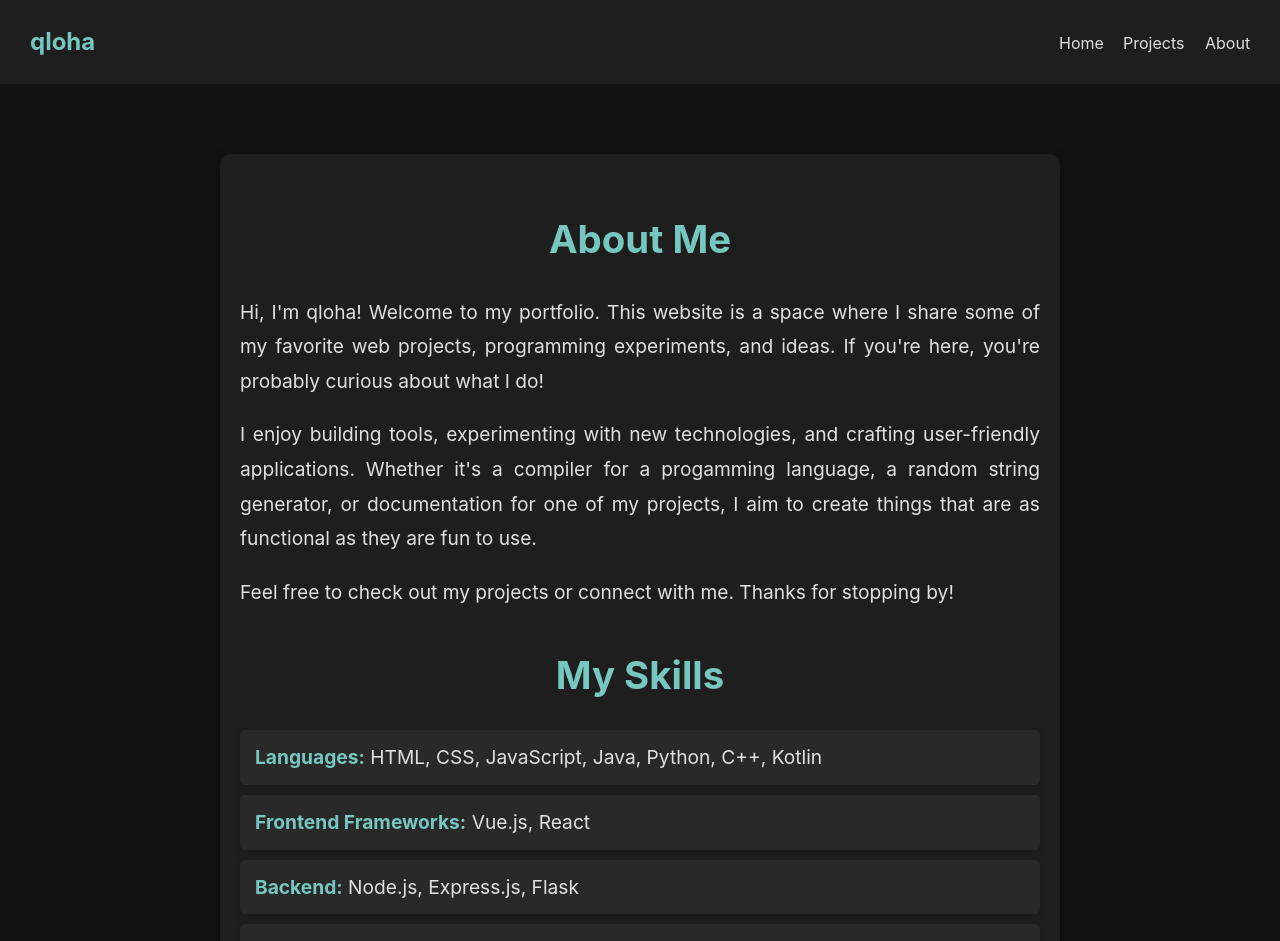
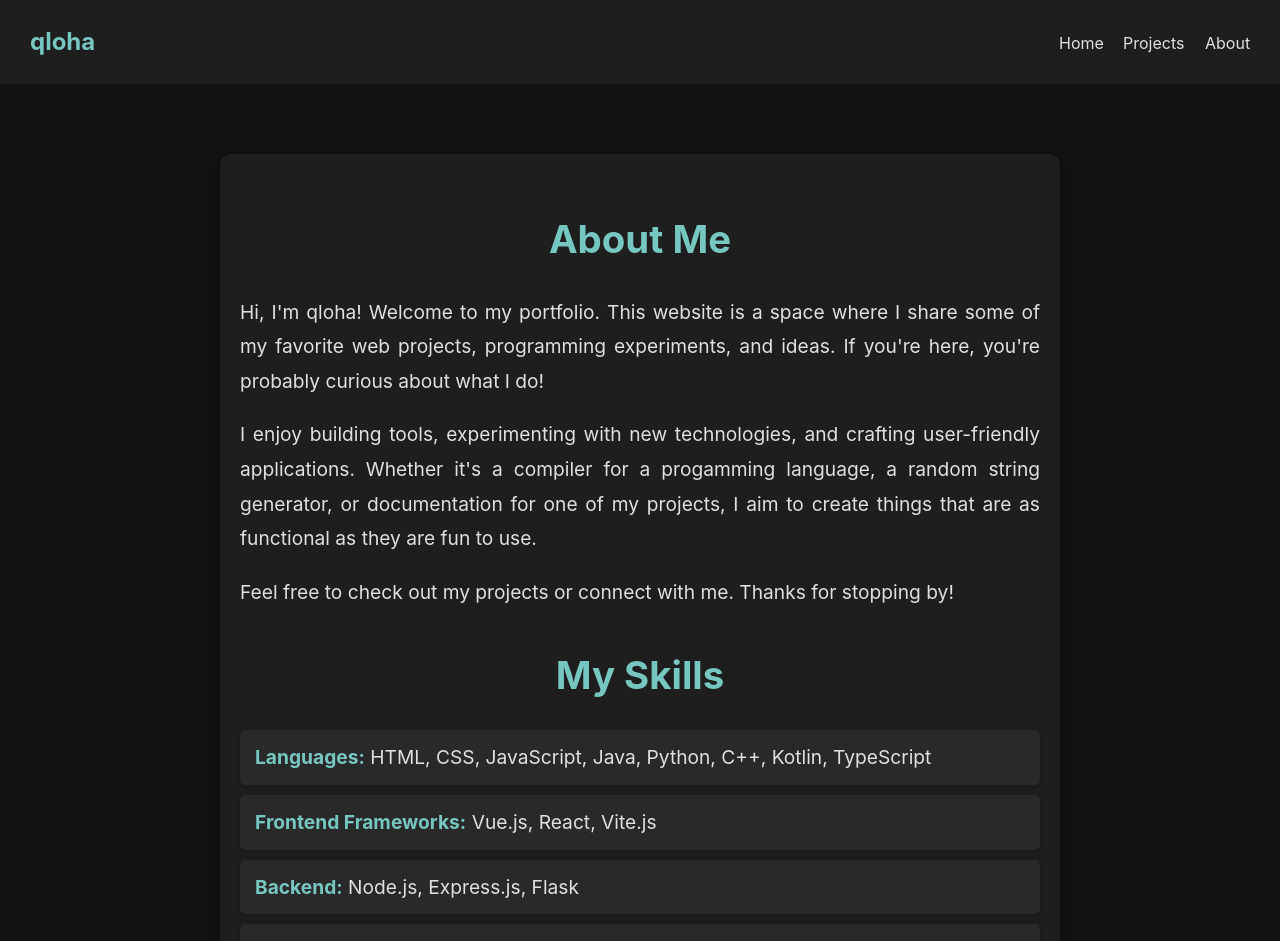
Before and after one commit to qloha/qloha.github.io, a Vue app: page /about in a window 1280 px wide. Shown: the top 941 px of the page. Built offline with nearby package versions, Linux system fonts and the light colour scheme.

Commit message:
+knowledge

```diff
--- a/src/views/About.vue
+++ b/src/views/About.vue
@@ -18,8 +18,8 @@
 
     <h2>My Skills</h2>
     <ul class="skills">
-      <li><strong>Languages:</strong> HTML, CSS, JavaScript, Java, Python, C++, Kotlin</li>
-      <li><strong>Frontend Frameworks:</strong> Vue.js, React</li>
+      <li><strong>Languages:</strong> HTML, CSS, JavaScript, Java, Python, C++, Kotlin, TypeScript</li>
+      <li><strong>Frontend Frameworks:</strong> Vue.js, React, Vite.js</li>
       <li><strong>Backend:</strong> Node.js, Express.js, Flask</li>
       <li><strong>Tools & Technologies:</strong> Git, WebStorm, Pear AI, IntelliJ IDEA</li>
     </ul>
```
